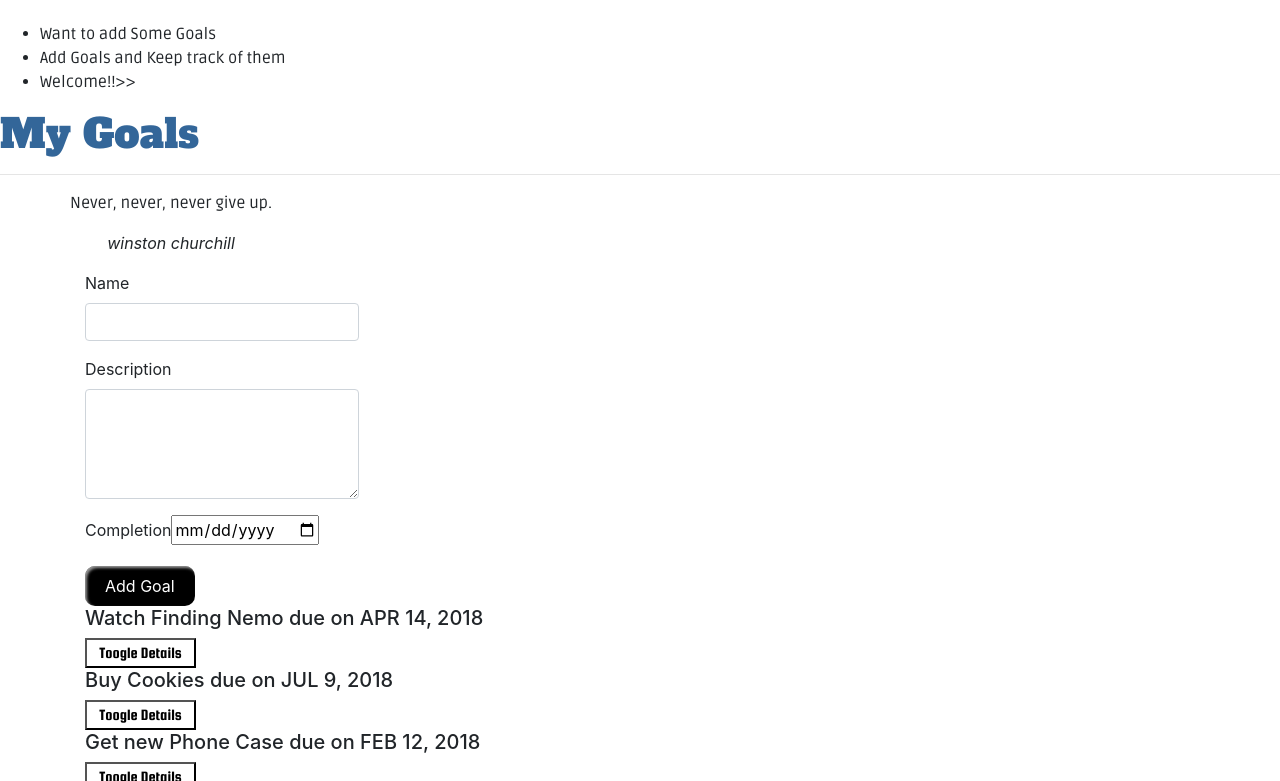
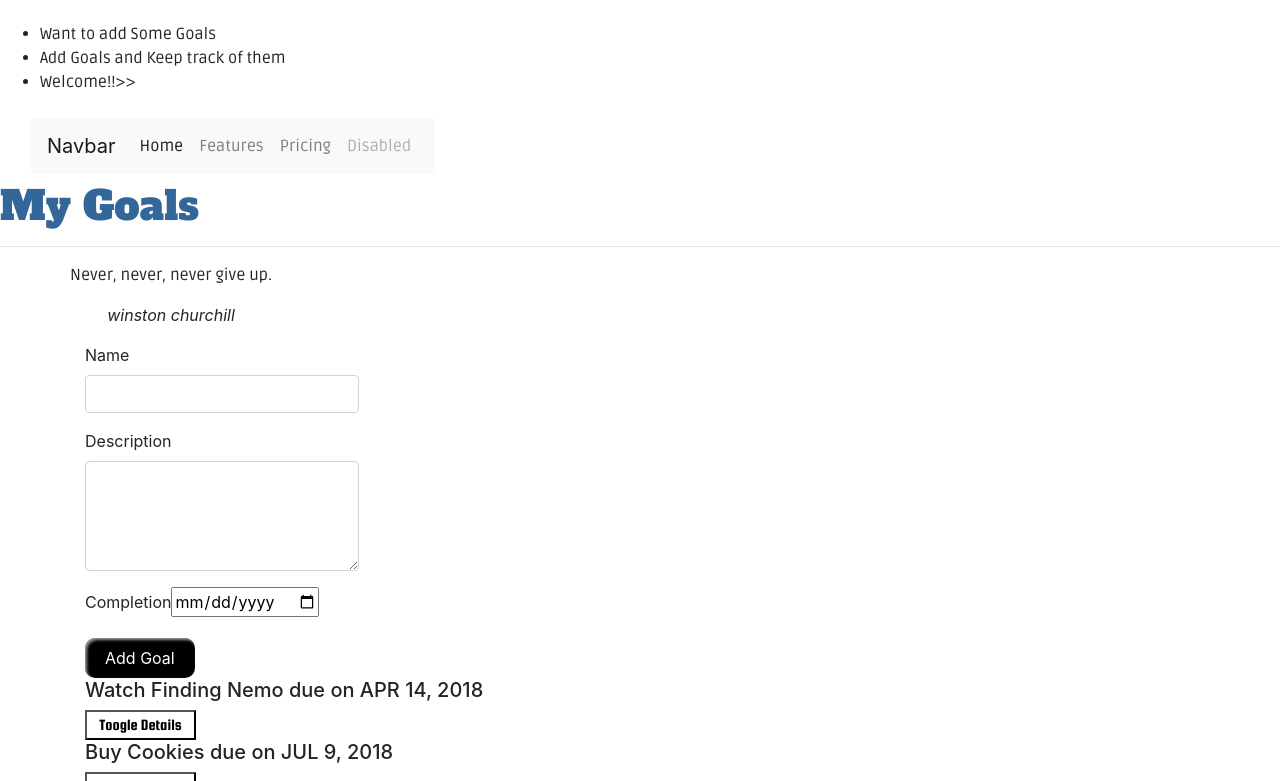
Before and after one commit to zecollokaris/Goals-Tracker-Angular, an Angular app: page /goals in a window 1280 px wide. Shown: the part 359-1140 px from the top of the page. Built offline with nearby package versions, Linux system fonts and the light colour scheme; no server answers; what @ngx-progressbar/core, @ngx-progressbar/http would draw is missing.

Commit message:
done with project

```diff
--- a/src/app/about/about.component.html
+++ b/src/app/about/about.component.html
@@ -1,3 +1,2 @@
-<p>
-  about works!
-</p>
+<h2> About My App</h2>
+<p>An Angular Application that lets us write goals</p>
--- a/src/app/app.component.html
+++ b/src/app/app.component.html
@@ -16,4 +16,55 @@
 <p *ngIf='goals.length >5'>You have too many goals</p>
 
 <!-- Links the goal component  -->
+
+<nav class="navbar navbar-inverse">
+  <div class="container-fluid">
+    <!-- Brand and toggle get grouped for better mobile display -->
+    <nav class="navbar navbar-expand-lg navbar-light bg-light">
+      <a class="navbar-brand" href="#">Navbar</a>
+      <button class="navbar-toggler" type="button" data-toggle="collapse" data-target="#navbarNav" aria-controls="navbarNav" aria-expanded="false"
+        aria-label="Toggle navigation">
+        <span class="navbar-toggler-icon"></span>
+      </button>
+      <div class="collapse navbar-collapse" id="navbarNav">
+        <ul class="navbar-nav">
+          <li class="nav-item active">
+            <a class="nav-link" href="#">Home
+              <span class="sr-only">(current)</span>
+            </a>
+          </li>
+          <li class="nav-item">
+            <a class="nav-link" href="#">Features</a>
+          </li>
+          <li class="nav-item">
+            <a class="nav-link" href="#">Pricing</a>
+          </li>
+          <li class="nav-item">
+            <a class="nav-link disabled" href="#">Disabled</a>
+          </li>
+        </ul>
+      </div>
+    </nav>
+    <!-- Collect the nav links, forms, and other content for toggling -->
+    <div class="collapse navbar-collapse" id="bs-example-navbar-collapse-1">
+      <ul class="nav navbar-nav navbar-right">
+        <li>
+          <a routerLink='/goals' routerLinkActive='active'>Goals</a>
+        </li>
+        <li>
+          <a routerLink='/about' routerLinkActive='active'>About</a>
+        </li>
+
+      </ul>
+
+    </div>
+
+    <!-- /.navbar-collapse -->
+  </div>
+  <!-- /.container-fluid -->
+</nav>
+<!-- End of Navigation -->
+<router-outlet></router-outlet>
+
+
 <app-goal></app-goal>
--- a/src/app/app.module.ts
+++ b/src/app/app.module.ts
@@ -14,6 +14,17 @@ import { HttpClientModule } from '@angular/common/http';
 import { NgProgressModule } from '@ngx-progressbar/core';
 import { NgProgressHttpModule } from '@ngx-progressbar/http';
 import { AboutComponent } from './about/about.component';
+import { RouterModule, Routes } from '@angular/router';
+import { NotFoundComponent } from './not-found/not-found.component';
+
+
+const routes: Routes = [
+  { path: "goals", component: GoalComponent },
+  { path: "about", component: AboutComponent },
+  {path:"",redirectTo:"/goals",pathMatch:"full"},
+  { path: '**', component: NotFoundComponent }
+]
+
 
 @NgModule({
   declarations: [
@@ -23,7 +34,8 @@ import { AboutComponent } from './about/about.component';
     StrikethroughDirective,
     DateCountPipe,
     GoalFormComponent,
-    AboutComponent
+    AboutComponent,
+    NotFoundComponent
   ],
 
   imports: [
@@ -32,7 +44,8 @@ import { AboutComponent } from './about/about.component';
     HttpClientModule,
 
     NgProgressModule.forRoot(),// normal progress bar
-    NgProgressHttpModule // progress bar to load http requests
+    NgProgressHttpModule, // progress bar to load http requests
+    RouterModule.forRoot(routes)
   ],
   providers: [AlertsService], // Add service to providers
   bootstrap: [AppComponent]
--- a/src/app/goal/goal.component.css
+++ b/src/app/goal/goal.component.css
@@ -27,3 +27,32 @@ ul {
 p {
     font-family: 'Ruda', sans-serif;
 }
+
+
+
+.submit-btn {
+    border: 0;
+    line-height: 2.5;
+    padding: 0 20px;
+    font-size: 1rem;
+    text-align: center;
+    color: #fff;
+    text-shadow: 1px 1px 1px #000;
+    border-radius: 10px;
+    background-color: black;
+    background-image: linear-gradient(to top left,
+                                      rgba(0, 0, 0, .2),
+                                      rgba(0, 0, 0, .2) 30%,
+                                      rgba(0, 0, 0, 0));
+    box-shadow: inset 2px 2px 3px rgba(255, 255, 255, .6),
+                inset -2px -2px 3px rgba(0, 0, 0, .6);
+}
+
+.submit-btn:hover {
+    background-color: rgb(58, 34, 34);
+}
+
+.submit-btn:active {
+    box-shadow: inset -2px -2px 3px rgba(255, 255, 255, .6),
+                inset 2px 2px 3px rgba(0, 0, 0, .6);
+}
--- a/src/app/goal/goal.component.html
+++ b/src/app/goal/goal.component.html
@@ -18,6 +18,8 @@
       <h5 id="{{i}}" appStrikethrough>{{goal.name}} due on {{goal.completeDate|date|uppercase}}</h5>
       <button class="tooglebtn" (click)='toogleDetails(i)'>Toogle Details</button>
 
+
+
       <app-goal-details *ngIf="goal.showDescription" [goal]='goal' (isComplete)='deleteGoal($event,i)'></app-goal-details>
 
     </div>
--- a/src/app/goals/goal.service.ts
+++ b/src/app/goals/goal.service.ts
@@ -1,10 +1,18 @@
 import { Injectable } from '@angular/core';
-import {Goals} from "../goals"
+import { Goals } from "../goals"
 
 @Injectable()
 export class GoalService {
-  getGoals(){
+
+  getGoals() {
     return Goals;
+  }
+  getGoal(id) {
+    for (let goal of Goals) {
+      if (goal.id == id) {
+        return goal;
+      }
+    }
   }
 
 }
--- /dev/null
+++ b/src/app/not-found/not-found.component.html
@@ -0,0 +1 @@
+<h1 class="text-center">Sorry We can't find It</h1>
--- /dev/null
+++ b/src/app/not-found/not-found.component.ts
@@ -0,0 +1,15 @@
+import { Component, OnInit } from '@angular/core';
+
+@Component({
+  selector: 'app-not-found',
+  templateUrl: './not-found.component.html',
+  styleUrls: ['./not-found.component.css']
+})
+export class NotFoundComponent implements OnInit {
+
+  constructor() { }
+
+  ngOnInit() {
+  }
+
+}
```
Also changed, not shown: src/app/routing/routing.module.ts (added, +29 -0 lines), src/app/not-found/not-found.component.css (added), 2 other files (tests, documents, lock files or other folders).
